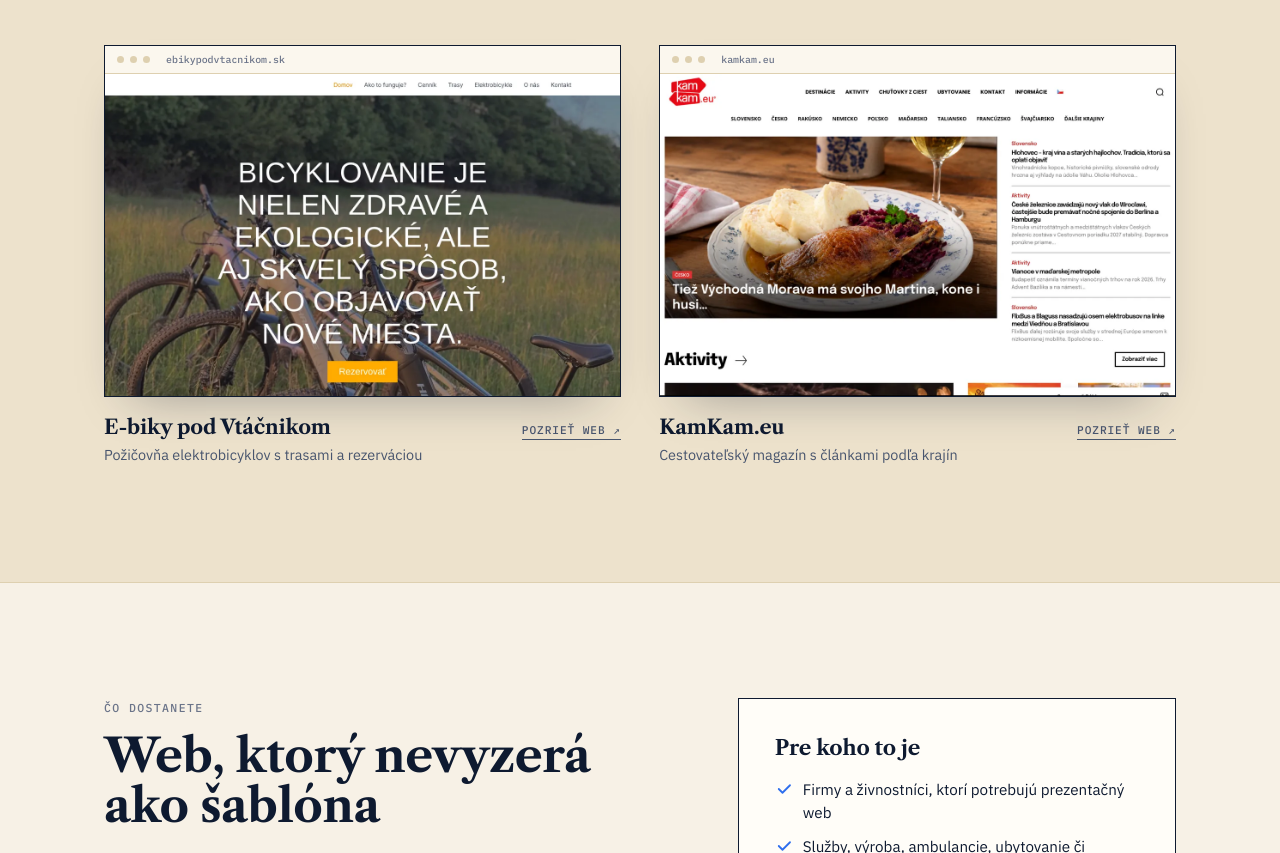
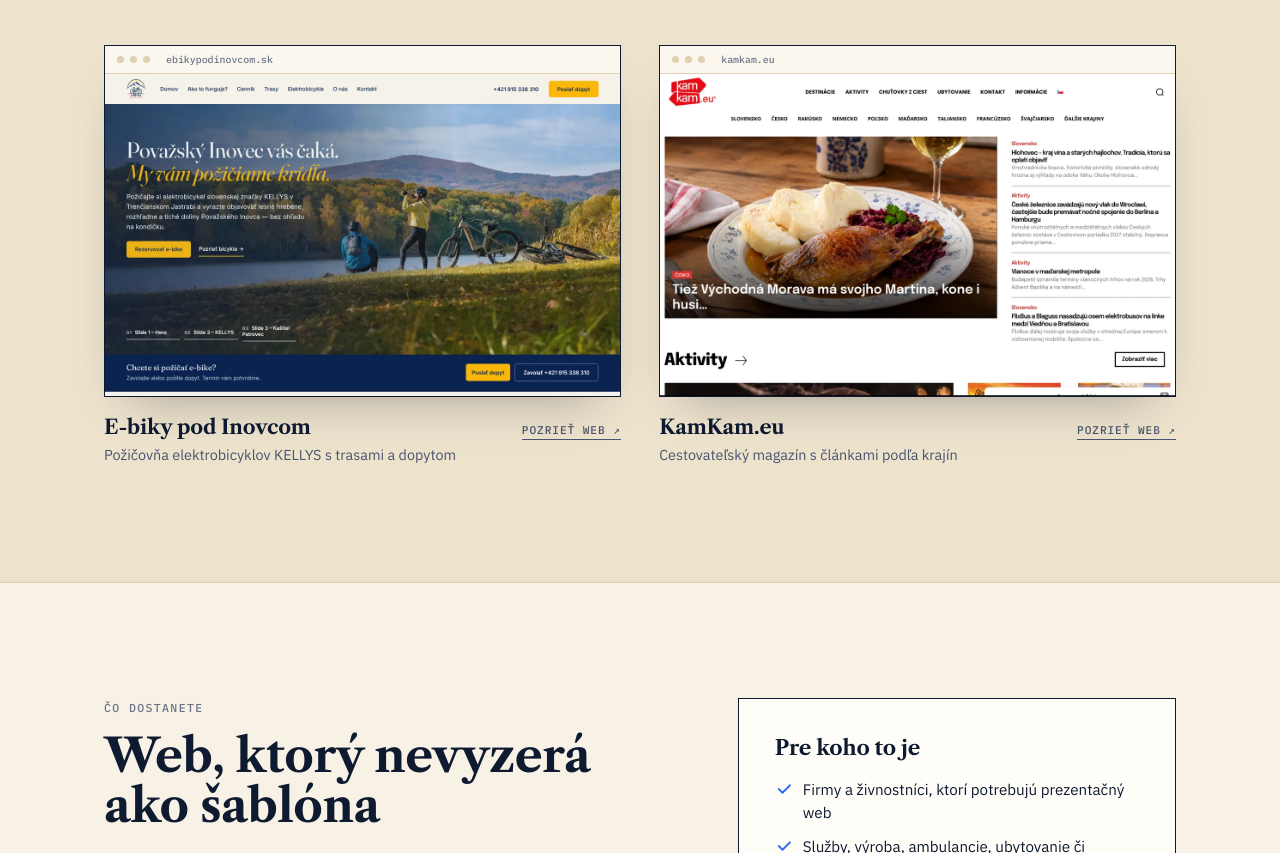
Before and after one commit to michal272727/michalbenko-web, a website: page weby/index.html in a window 1280 px wide. Shown: the part 2653-3506 px from the top of the page. Drawn offline with Linux system fonts and the light colour scheme.

Commit message:
Weby: referencia E-biky pod Inovcom namiesto pod Váčnikom

```diff
--- a/weby/index.html
+++ b/weby/index.html
@@ -392,9 +392,9 @@
         <div class="ref-shot"><div class="bar"><i></i><i></i><i></i><span>pediaterserafin.sk</span></div><img src="/weby/ref-pediater.webp" alt="Náhľad webu detskej ambulancie MUDr. Jozefa Serafína v Nitre" width="1200" height="750" loading="lazy" decoding="async"></div>
         <div class="ref-cap"><div><h3>Pediater Serafín, Nitra</h3><p>Ambulancia s objednávaním a ordinačnými hodinami</p></div><span class="go">Pozrieť web ↗</span></div>
       </a>
-      <a class="ref rv" href="https://ebikypodvtacnikom.sk" target="_blank" rel="noopener">
-        <div class="ref-shot"><div class="bar"><i></i><i></i><i></i><span>ebikypodvtacnikom.sk</span></div><img src="/weby/ref-ebiky.webp" alt="Náhľad webu požičovne elektrobicyklov pod Vtáčnikom" width="1200" height="750" loading="lazy" decoding="async"></div>
-        <div class="ref-cap"><div><h3>E-biky pod Vtáčnikom</h3><p>Požičovňa elektrobicyklov s trasami a rezerváciou</p></div><span class="go">Pozrieť web ↗</span></div>
+      <a class="ref rv" href="https://ebikypodinovcom.sk" target="_blank" rel="noopener">
+        <div class="ref-shot"><div class="bar"><i></i><i></i><i></i><span>ebikypodinovcom.sk</span></div><img src="/weby/ref-ebiky-inovec.webp" alt="Náhľad webu požičovne elektrobicyklov E-biky pod Inovcom" width="1200" height="750" loading="lazy" decoding="async"></div>
+        <div class="ref-cap"><div><h3>E-biky pod Inovcom</h3><p>Požičovňa elektrobicyklov KELLYS s trasami a dopytom</p></div><span class="go">Pozrieť web ↗</span></div>
       </a>
       <a class="ref rv" href="https://kamkam.eu" target="_blank" rel="noopener">
         <div class="ref-shot"><div class="bar"><i></i><i></i><i></i><span>kamkam.eu</span></div><img src="/weby/ref-kamkam.webp" alt="Náhľad cestovateľského magazínu KamKam.eu" width="1200" height="750" loading="lazy" decoding="async"></div>
```
Also changed, not shown: weby/ref-ebiky-inovec.webp (added).
